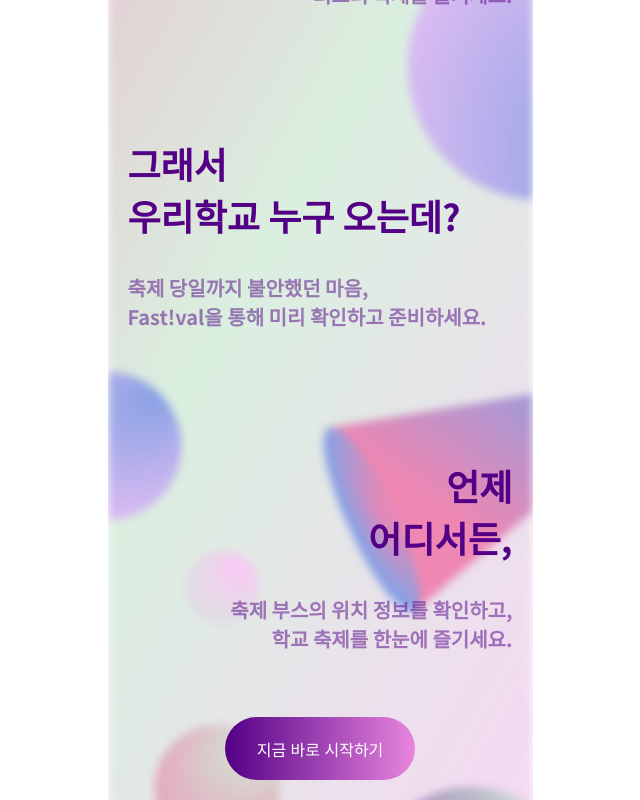
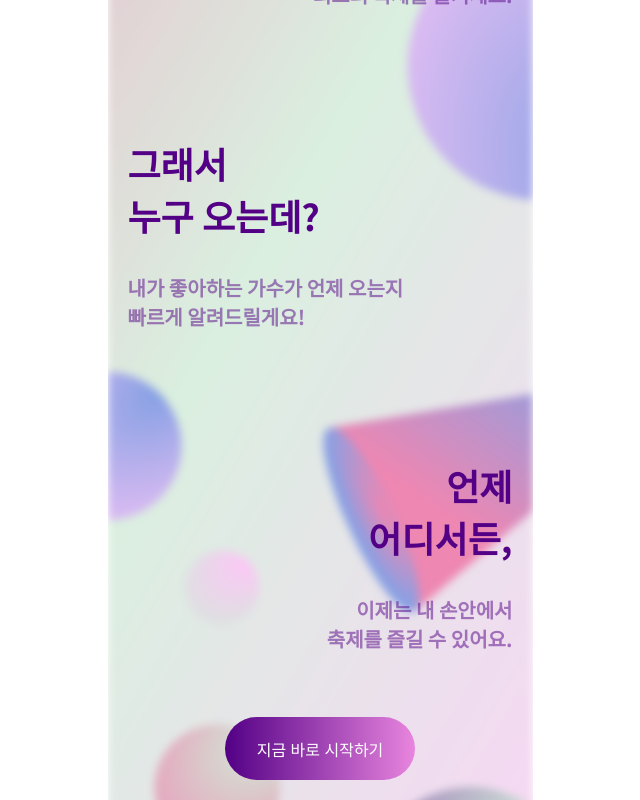
Before and after one commit to ComPPing/fastival-web, a Next.js app: page / in a window 1280 px wide. Shown: the part 1158-1958 px from the top of the page, without its empty margins (320-960 px from the left). Built offline with nearby package versions, Linux system fonts and the light colour scheme.

Commit message:
fix: change description text

```diff
--- a/data/LandingPage.tsx
+++ b/data/LandingPage.tsx
@@ -23,7 +23,7 @@ export const text: textType[] = [
   {
     title: (
       <>
-        누구보다 빠르게,
+        누구보다 빠르게
         <br />
         남들과는 다르게
       </>
@@ -41,14 +41,14 @@ export const text: textType[] = [
       <>
         그래서
         <br />
-        우리학교 누구 오는데?
+        누구 오는데?
       </>
     ),
     description: (
       <>
-        축제 당일까지 불안했던 마음,
+        내가 좋아하는 가수가 언제 오는지
         <br />
-        Fast!val을 통해 미리 확인하고 준비하세요.
+        빠르게 알려드릴게요!
       </>
     ),
   },
@@ -62,9 +62,9 @@ export const text: textType[] = [
     ),
     description: (
       <>
-        축제 부스의 위치 정보를 확인하고,
+        이제는 내 손안에서
         <br />
-        학교 축제를 한눈에 즐기세요.
+        축제를 즐길 수 있어요.
       </>
     ),
   },
```
